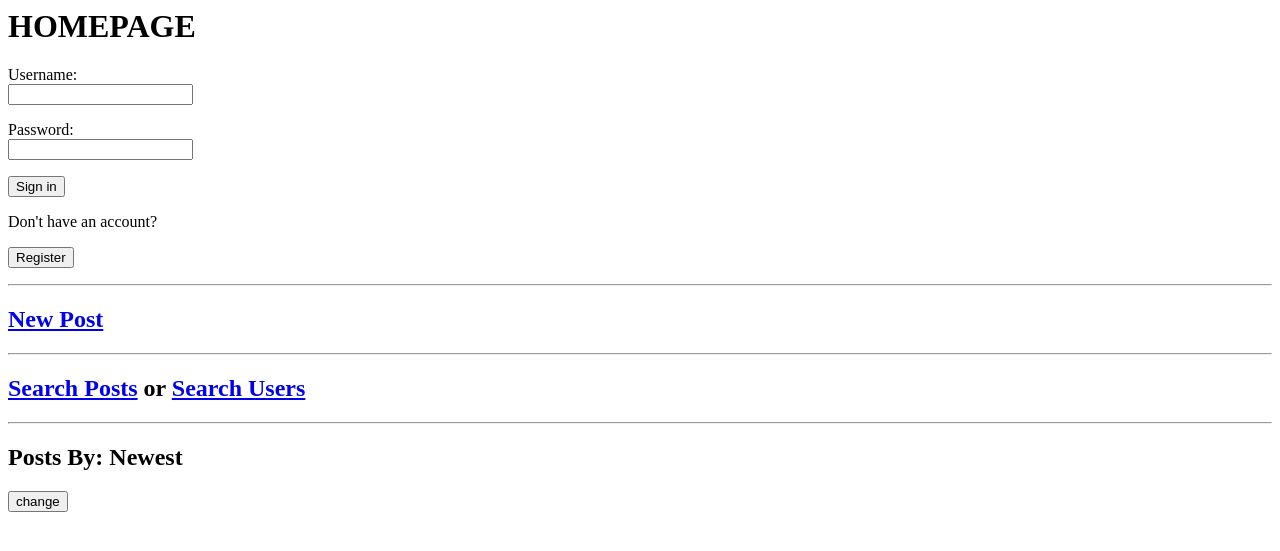
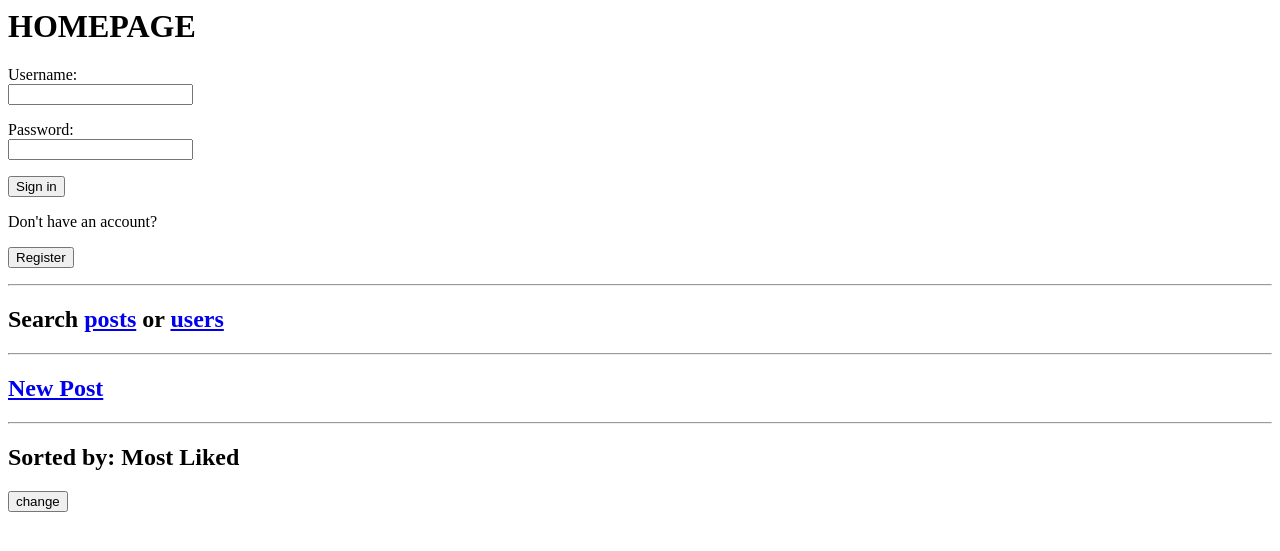
Before and after one commit to sampon-kayttaja/tikawe-image-board, a Flask app: page / in a window 1280 px wide. Shown: the top 551 px of the page. Run offline with Flask 3, Linux system fonts and the light colour scheme; data that the repository does not hold is empty.

Commit message:
ui fixes

```diff
--- a/templates/index.html
+++ b/templates/index.html
@@ -42,17 +42,16 @@
 
     <hr />
 
+    <h2>Search <a href="/search_posts">posts</a> or <a href="/search_users">users</a></h2>
+
+    <hr />
+
     <h2><a href="/new_post">New Post</a></h2>
 
     <hr />
 
-    <h2><a href="/search_posts">Search Posts</a> or <a href="/search_users">Search Users</a></h2>
-
-        <hr />
-
-
     <div>
-      <h2>Posts By: {{ sortstate }}</h2>
+      <h2>Sorted by: {{ sortstate }}</h2>
       <form action="/change_sort" method="get">
         <input type="submit" name="sort" value="change" />
       </form>
```
